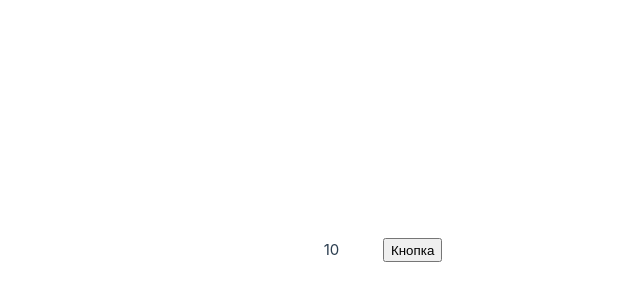
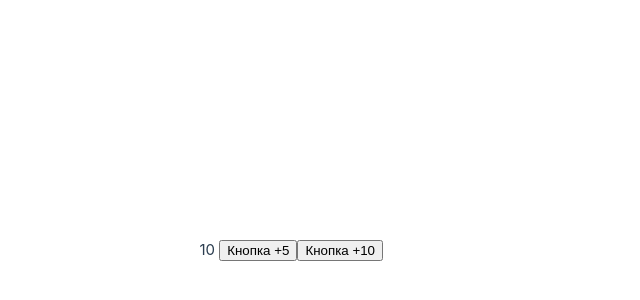
Before and after one commit to reznikovkg/vue-3-docker-compose, a Vue app in the folder vue/: page / in a window 1280 px wide. Shown: the part 150-450 px from the top of the page, without its empty margins (257-897 px from the left). Built offline with nearby package versions, Linux system fonts and the light colour scheme.

Commit message:
parametrized function + another button added

```diff
--- a/vue/src/components/pages/IndexPage.vue
+++ b/vue/src/components/pages/IndexPage.vue
@@ -1,9 +1,10 @@
 <template>
   <div>
     {{ count }}
+    <button @click="() => addCount(10)">Кнопка +5</button>
+    <button @click="() => addCount(20)">Кнопка +10</button>
   </div>
 
-  <button @click="() => addCount()">Кнопка</button>
 </template>
 
 <script>
@@ -15,8 +16,8 @@ export default {
     }
   },
   methods: {
-    addCount() {
-      this.count += 10
+    addCount(v = 10) {
+      this.count += v
     }
   }
 }
```
